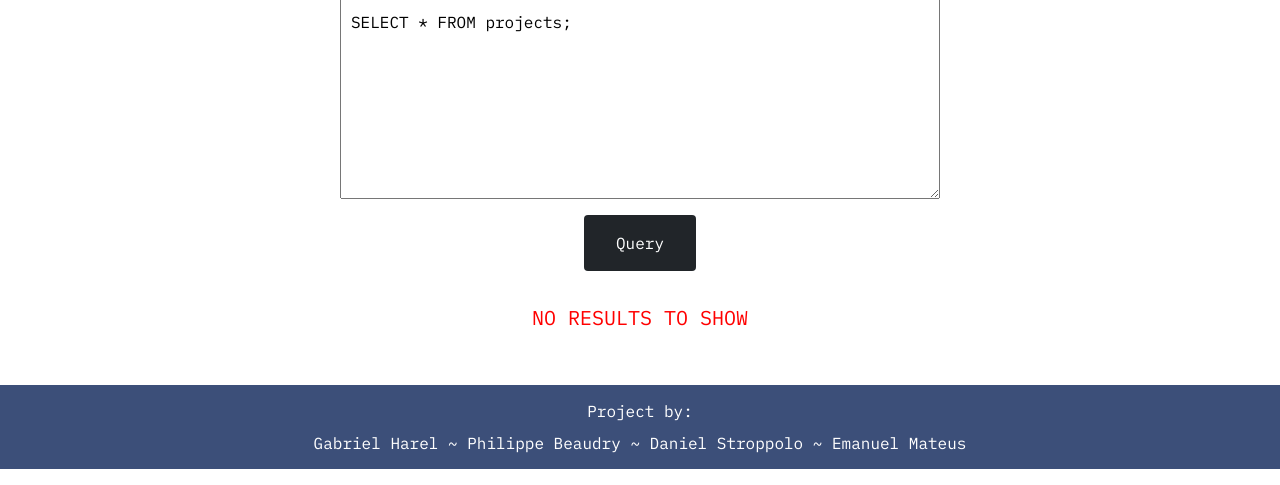
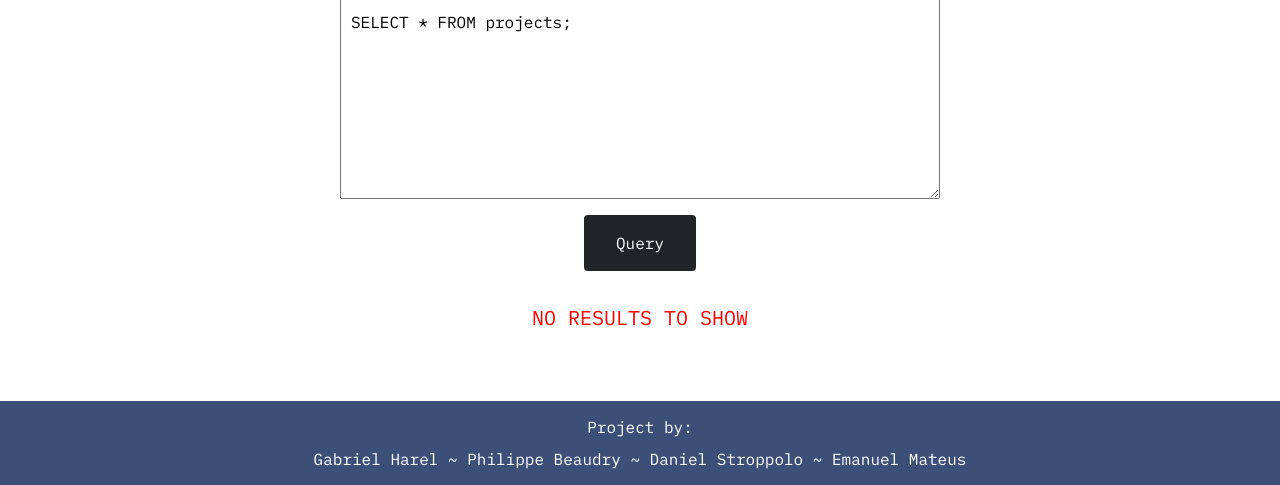
Before and after one commit to g-harel/company, a PHP site: page /index.php in a window 1280 px wide. Shown: the part 1047-1532 px from the top of the page. Run offline with PHP 8.4, Linux system fonts and the light colour scheme; data that the repository does not hold is empty; a stand-in replaces the project's code that opens the database connection; some libraries are stand-ins or nearby versions; some web fonts are replaced.

Commit message:
made footer stick to bottom

```diff
--- a/company/style.css
+++ b/company/style.css
@@ -8,9 +8,12 @@ body > * {
 }
 
 body {
+    padding-bottom: 100px;
     overflow-x: hidden;
     overflow-y: scroll;
-    width: 100vw;
+    position: relative;
+    min-height: 100vh;
+    width: 100%;
 }
 
 .container-fluid {
--- a/company/views/footer.php
+++ b/company/views/footer.php
@@ -1,7 +1,10 @@
     <style>
         .footer {
             background-color: #3c4f79;
+            position: absolute;
             color: #fff;
+            width: 100%;
+            bottom: 0px;
         }
 
         .footer p {
```
